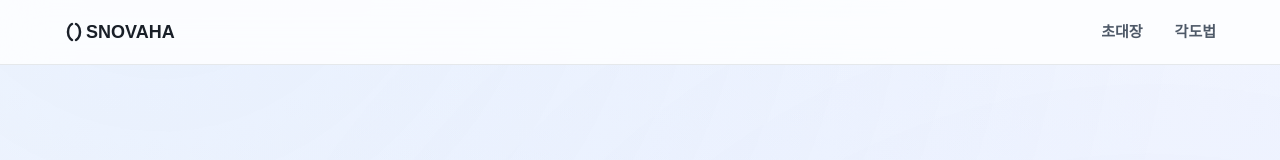
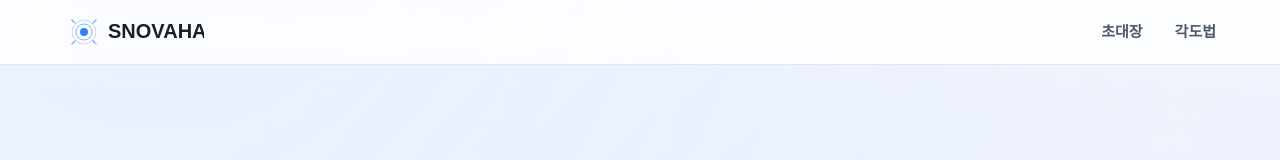
Before and after one commit to snovaha/general-1st-birthday, a plain HTML site: page src/public/index.html in a window 1280 px wide. Shown: the top 160 px of the page. Drawn offline with Linux system fonts and the light colour scheme; a web font is replaced by a local one.

Commit message:
feat(logo): 초신성(Supernova) 로고 디자인
- SNOVAHA = Super Nova + Han & Ahn
- 초신성 코어: 중심 원 (그라데이션)
- 방사선: 8방향 빛줄기
- 궤도 링: 2개의 동심원
- 의미: 우주(宇宙) 아기와 부모님 성씨

```diff
--- a/src/public/index.html
+++ b/src/public/index.html
@@ -14,10 +14,38 @@
     <nav class="global-nav">
         <div class="nav-container">
             <a href="/" class="logo">
-                <svg width="120" height="32" viewBox="0 0 120 32" fill="none" xmlns="http://www.w3.org/2000/svg">
-                    <path d="M8 24C8 24 4 22 4 16C4 10 8 8 8 8" stroke="currentColor" stroke-width="2.5" stroke-linecap="round"/>
-                    <path d="M12 8C12 8 16 10 16 16C16 22 12 24 12 24" stroke="currentColor" stroke-width="2.5" stroke-linecap="round"/>
-                    <text x="22" y="22" font-family="Pretendard, sans-serif" font-size="18" font-weight="800" fill="currentColor">SNOVAHA</text>
+                <svg width="140" height="40" viewBox="0 0 140 40" fill="none" xmlns="http://www.w3.org/2000/svg">
+                    <!-- Supernova Core -->
+                    <circle cx="20" cy="20" r="4" fill="url(#gradient1)"/>
+                    <!-- Supernova Rays -->
+                    <path d="M20 8 L20 4" stroke="url(#gradient2)" stroke-width="2" stroke-linecap="round"/>
+                    <path d="M20 36 L20 32" stroke="url(#gradient2)" stroke-width="2" stroke-linecap="round"/>
+                    <path d="M8 20 L4 20" stroke="url(#gradient2)" stroke-width="2" stroke-linecap="round"/>
+                    <path d="M36 20 L32 20" stroke="url(#gradient2)" stroke-width="2" stroke-linecap="round"/>
+                    <path d="M11 11 L8 8" stroke="url(#gradient2)" stroke-width="1.5" stroke-linecap="round"/>
+                    <path d="M29 29 L32 32" stroke="url(#gradient2)" stroke-width="1.5" stroke-linecap="round"/>
+                    <path d="M29 11 L32 8" stroke="url(#gradient2)" stroke-width="1.5" stroke-linecap="round"/>
+                    <path d="M11 29 L8 32" stroke="url(#gradient2)" stroke-width="1.5" stroke-linecap="round"/>
+                    <!-- Orbital Rings -->
+                    <circle cx="20" cy="20" r="8" stroke="url(#gradient3)" stroke-width="1" fill="none" opacity="0.6"/>
+                    <circle cx="20" cy="20" r="12" stroke="url(#gradient3)" stroke-width="0.8" fill="none" opacity="0.4"/>
+                    <!-- Text -->
+                    <text x="44" y="26" font-family="Pretendard, sans-serif" font-size="20" font-weight="800" fill="currentColor">SNOVAHA</text>
+                    <!-- Gradients -->
+                    <defs>
+                        <linearGradient id="gradient1" x1="16" y1="16" x2="24" y2="24">
+                            <stop offset="0%" style="stop-color:#3182f6;stop-opacity:1" />
+                            <stop offset="100%" style="stop-color:#4d7cfe;stop-opacity:1" />
+                        </linearGradient>
+                        <linearGradient id="gradient2" x1="0%" y1="0%" x2="100%" y2="100%">
+                            <stop offset="0%" style="stop-color:#3182f6;stop-opacity:0.8" />
+                            <stop offset="100%" style="stop-color:#4d7cfe;stop-opacity:0.4" />
+                        </linearGradient>
+                        <linearGradient id="gradient3" x1="0%" y1="0%" x2="100%" y2="100%">
+                            <stop offset="0%" style="stop-color:#3182f6;stop-opacity:1" />
+                            <stop offset="100%" style="stop-color:#4d7cfe;stop-opacity:1" />
+                        </linearGradient>
+                    </defs>
                 </svg>
             </a>
             <div class="nav-links">
```
